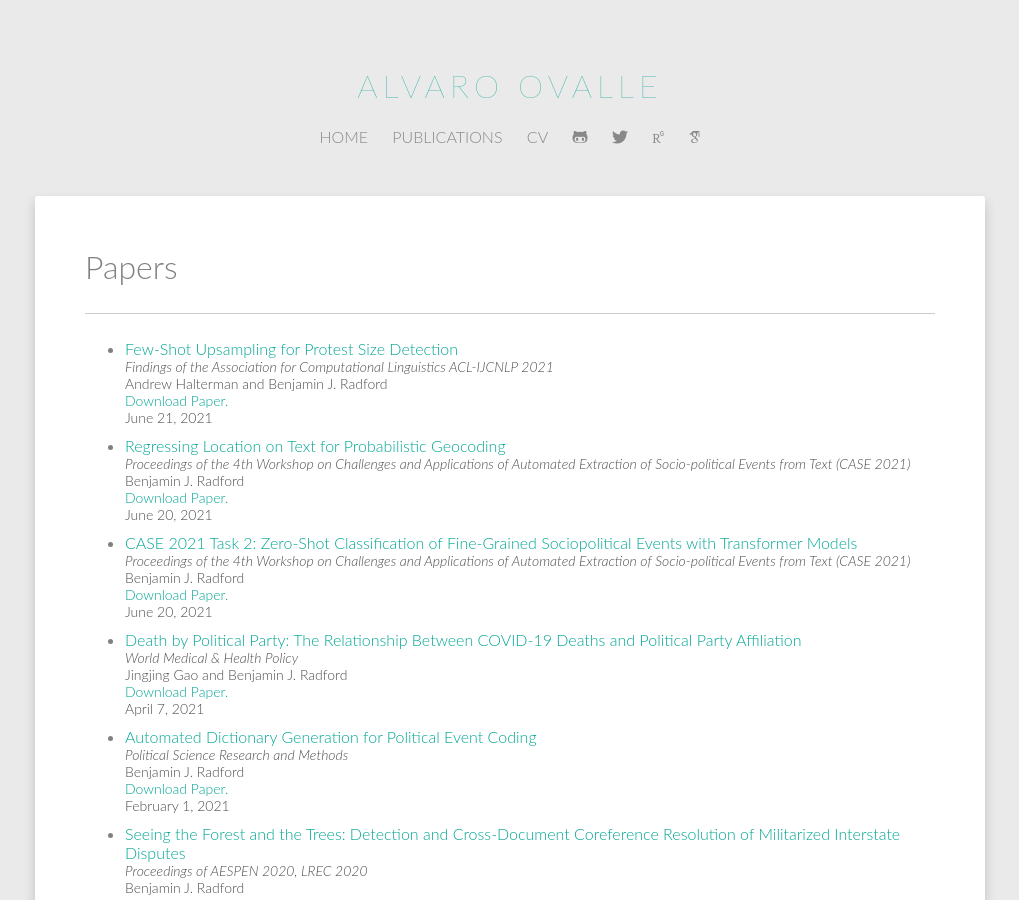
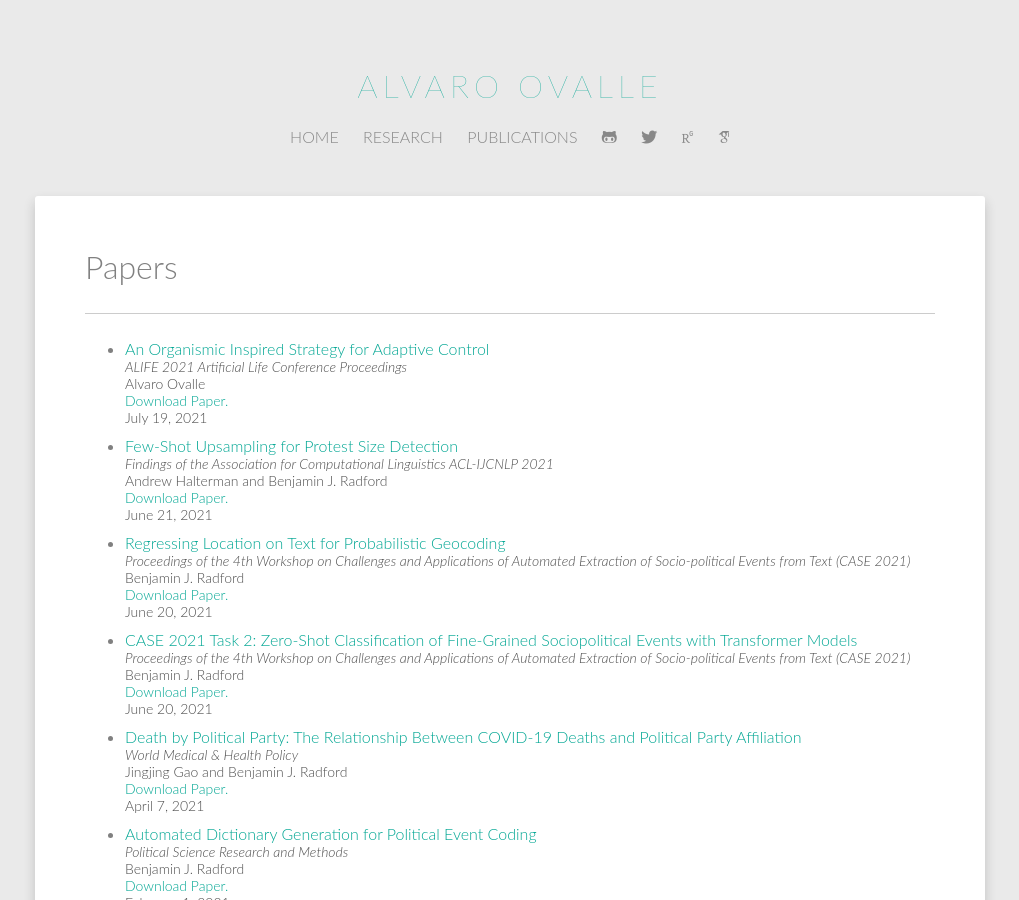
Before and after one commit to aovalle/aovalle.github.io, a Jekyll site: the page built from publications/index.html, in a window 1280 px wide and 900 px high. Shown: the whole window, without its empty margins (130-1149 px from the left). Built offline with Jekyll 4.4.1, drawn with Linux system fonts in a browser that asks for light colours; some web fonts are replaced.

Commit message:
Keep removing stuff from the base repo

```diff
--- a/_includes/navigation.html
+++ b/_includes/navigation.html
@@ -16,14 +16,14 @@
     <center>
         <ul class="navigation-bar">
             <li><a href="/">HOME</a></li>
+            <li><a href="/research/">RESEARCH</a></li>
             <li><a href="/publications/">PUBLICATIONS</a></li>
-            <!-- <li><a href="/software/">SOFTWARE</a></li> -->
             <!-- <li><a href="/posts/">POSTS</a></li> -->
-            <li><a href="/images/radford_cv.pdf" target="#">CV</a></li>
+            <!-- <li><a href="/images/radford_cv.pdf" target="#">CV</a></li> -->
             <!-- <li><a href="/tags/">TAGS</a></li> -->
-              <li><a href="https://www.github.com/benradford"><i class='fab fa-github-alt fa-1x'></i></a></li>
-              <li><a href="https://www.twitter.com/ben_j_radford"><i class="fab fa-twitter fa-1x"></i></a></li>
-              <li><a href="https://www.researchgate.net/profile/Benjamin_Radford"><i class='ai ai-researchgate  ai-1x'></i></a></li>
-              <li><a href="https://scholar.google.com/citations?user=0K05-rwAAAAJ&hl=en&oi=ao"><i class="ai ai-google-scholar  ai-1x"></i></a></li>
+              <li><a href="https://www.github.com/aovalle"><i class='fab fa-github-alt fa-1x'></i></a></li>
+              <li><a href="https://twitter.com/_aovalle"><i class="fab fa-twitter fa-1x"></i></a></li>
+              <li><a href="https://www.researchgate.net/profile/Alvaro-Ovalle"><i class='ai ai-researchgate  ai-1x'></i></a></li>
+              <li><a href="https://scholar.google.com/citations?user=oqgye-QAAAAJ&hl=en"><i class="ai ai-google-scholar  ai-1x"></i></a></li>
         </ul>
     </center>
--- /dev/null
+++ b/publications/_posts/2021-01-01-an-organismic-inspired-strategy-for-adaptive-control.md
@@ -0,0 +1,22 @@
+---
+layout: publication
+categories: publications
+
+title: An Organismic Inspired Strategy for Adaptive Control
+subtitle:
+author: Alvaro Ovalle
+venue: ALIFE 2021 Artificial Life Conference Proceedings
+pages: 3713--3720
+doi: https://doi.org/10.1162/isal_a_00411
+
+link-text: PDF
+link-download: https://direct.mit.edu/isal/proceedings-pdf/isal/33/50/1929969/isal_a_00411.pdf
+
+featured-image: /images/lisa-frank-crowd-01.png
+tags: []
+date: 2021-07-19
+---
+
+We focus on the connection between internal processes of regulation and their influence in the formation of behavioral patterns, and how they serve to provide a basis from where a biological organism derives a relation of value with its own activity. We touch on ongoing work exploring simulation modelling approaches to try to understand more about the issues required to overcome in order to capture the circularity involved in these processes, with particular attention to learning and sequential decision making formalisms of the perception-action loop, such as reinforcement learning and active inference. We describe an experimental setup where an agent learns to act in order to maintain the set of constraints that emerge and unfold as a consequence of the particular niche it inhabits.
+
+[ALIFE 2021](https://www.robot100.cz/alife2021)
```
Also changed, not shown: publications/_posts/bak/2013-10-15-gdelticews.md (renamed from publications/_posts/2013-10-15-gdelticews.md), publications/_posts/bak/2014-02-25-friends-and-neighbors.md (renamed from publications/_posts/2014-02-25-friends-and-neighbors.md), publications/_posts/bak/2017-11-01-minhasradford.md (renamed from publications/_posts/2017-11-01-minhasradford.md), publications/_posts/bak/2018-03-28-network-traffic-anomaly-detection.md (renamed from publications/_posts/2018-03-28-network-traffic-anomaly-detection.md), publications/_posts/bak/2018-05-09-sequence-aggregation.md (renamed from publications/_posts/2018-05-09-sequence-aggregation.md), publications/_posts/bak/2018-07-14-adg.md (renamed from publications/_posts/2018-07-14-adg.md), publications/_posts/bak/2018-09-07-cyberlanguage.md (renamed from publications/_posts/2018-09-07-cyberlanguage.md), publications/_posts/bak/2019-07-07-protestnews.md (renamed from publications/_posts/2019-07-07-protestnews.md), publications/_posts/bak/2020-05-16-seeing-the-forest-and-the-trees.md (renamed from publications/_posts/2020-05-16-seeing-the-forest-and-the-trees.md), publications/_posts/bak/2021-04-07-death-by-political-party.md (renamed from publications/_posts/2021-04-07-death-by-political-party.md), publications/_posts/bak/2021-06-20-case-task-2.md (renamed from publications/_posts/2021-06-20-case-task-2.md), publications/_posts/bak/2021-06-20-regressing-location-on-text-for-probabilistic-geocoding.md (renamed from publications/_posts/2021-06-20-regressing-location-on-text-for-probabilistic-geocoding.md), publications/_posts/bak/2021-06-21-few-shot-upsampling-for-protest-size-detection - Copy.md (renamed from publications/_posts/2021-06-21-few-shot-upsampling-for-protest-size-detection.md).
